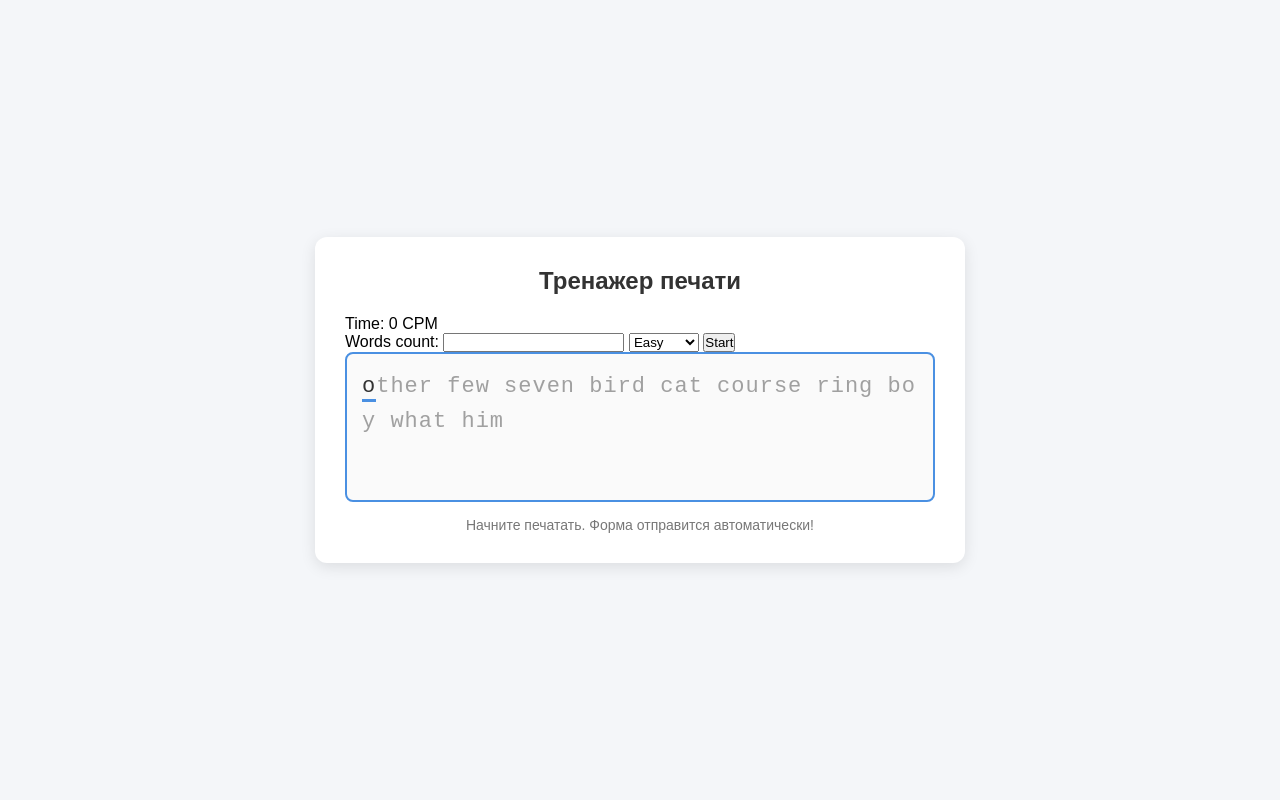
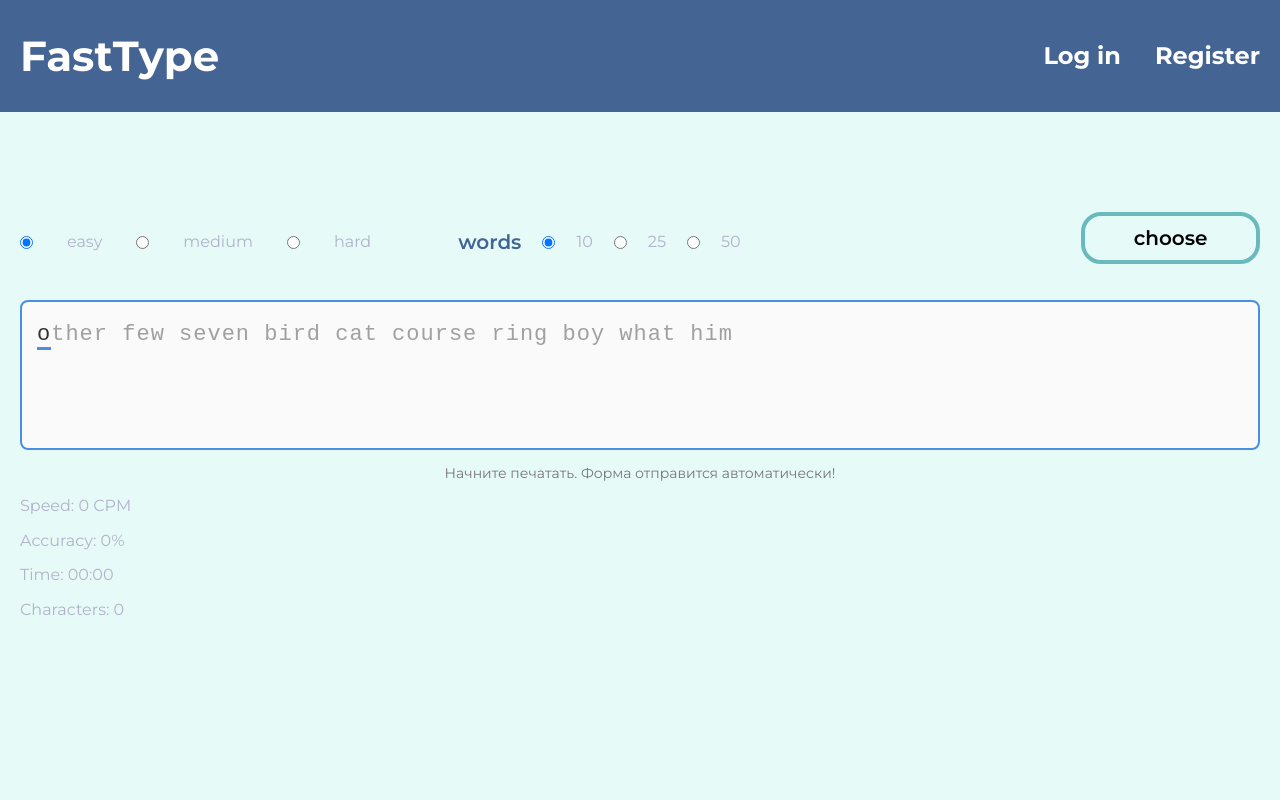
Before and after one commit to Benya222/FastType, a Flask app: page / in a window 1280 px wide. Run offline with Flask 3, Linux system fonts and the light colour scheme; some libraries are stand-ins or nearby versions.

Commit message:
add index route and some style

```diff
--- a/app.py
+++ b/app.py
@@ -1,44 +1,117 @@
-from flask import Flask, render_template, request
-from services import generate_random_words, cpm_func
+from flask import Flask, render_template, request, session, redirect, url_for
+from services import generate_random_words, cpm_func, accuracy_func, user_time_func
+from action_db import *
 from models import init_db
+from werkzeug.security import generate_password_hash, check_password_hash
 
 app = Flask(__name__)
+app.secret_key = "laldsodeik*"
 
 init_db()
 
+#-------------------------------
+def is_logged():
+    return 'user' in session
+
+
+#-------------------------------
+
+
+
+
+
+
+
 @app.route('/', methods= ['GET', 'POST'])
 def index():
-    text = " ".join(generate_random_words(10, 'easy'))
     cpm = 0
+    accuracy = 0
+    user_time = "00:00"
+    user_char = 0
+
+
     if request.method == 'POST':
         time_spent = request.form.get('time_spent')
         user_text = request.form.get('user_text')
-        words_count = request.form.get('words_count')
-        difficulty = request.form.get('difficulty')
-
-        if words_count and difficulty:
-            words_count = int(words_count)
-            text = " ".join(generate_random_words(words_count, difficulty))
+        words_count = request.form.get('words_count', 10)
+        difficulty = request.form.get('difficulty', 'easy')
 
         if time_spent and user_text:
             time_spent_sec = float(time_spent)
             cpm = cpm_func(time_spent_sec, user_text)
+            original = session['original_text']
+            accuracy = accuracy_func(original, user_text)
+            user_char = len(user_text)
+            user_time = user_time_func(time_spent_sec)
 
+        words_count = int(words_count)
+        text = " ".join(generate_random_words(words_count, difficulty))
+        session["original_text"] = text
 
-    return render_template('index.html', target_text = text, cpm= cpm)
+    else:
+        text = " ".join(generate_random_words(10, 'easy'))
+        session["original_text"] = text
+
+    return render_template(
+                            'index.html',
+                            target_text = text,
+                            cpm= cpm,
+                            accuracy= accuracy,
+                            user_char= user_char,
+                            user_time= user_time,
+                            logged= is_logged()
+                            )
 
 
 
-@app.route('/login')
-def login():
-    return
+@app.route('/register', methods= ['GET', 'POST'])
+def register():
+
+    if request.method == 'POST':
+        name = request.form.get('name')
+        password = request.form.get('password')
+
+        if user_exists(name):
+            # flash
+            return redirect(url_for('register'))
+
+        else:
+            hash_pass = generate_password_hash(password)
+            add_user(name, hash_pass)
+            # flash
+            return redirect(url_for('login'))
+
+    return render_template('register.html')
 
 
-@app.route('/register')
-def register():
-    return
+@app.route('/login', methods= ['GET', 'POST'])
+def login():
+
+    if request.method == 'POST':
+        name = request.form.get('name')
+        password = request.form.get('password')
+
+        if not user_exists(name):
+            # flash
+            return redirect(url_for('login'))
+
+        user = get_user_by_name(name)
+        if not check_password_hash(user.password, password):
+            #flash
+            return redirect(url_for('login'))
+
+        session['user'] = user.name
+        #flash
+        return redirect(url_for('index'))
+
+    return render_template('login.html')
 
 
+@app.route('/logout')
+def loguot():
+    session.pop('user')
+    #flash
+    return redirect(url_for('login'))
 
 
 app.run(debug=True)
--- a/services.py
+++ b/services.py
@@ -10,3 +10,16 @@ def generate_random_words(count: int, difficult: str) -> list:
 def cpm_func(time_sec: float, text):
     length = len(text)
     return round((length / time_sec) * 60)
+
+
+
+def accuracy_func(original: str, typed: str) -> int:
+    correct = sum(a == b for a, b in zip(original, typed))
+    accuracy = (correct / len(original)) * 100
+    return round(accuracy)
+
+def user_time_func(time_spent: float) -> str:
+    total_seconds = round(time_spent)
+    minutes, seconds = divmod(total_seconds, 60)
+
+    return f"{minutes:02d}:{seconds:02d}"
--- /dev/null
+++ b/static/css/style.css
@@ -0,0 +1,117 @@
+:root {
+  --primary-color: #416693;
+  --bg-color: #E6FAF8;
+  --gray-text-color: #B1B3CA;
+  --white-color: #fff;
+  --black-color: #000000;
+  --header-bg-color: #446493;
+  --accent-color: #68BABD;
+}
+
+body {
+  font-family: 'Montserrat', sans-serif;
+  color: var(--gray-text-color);
+  background-color: var(--bg-color);
+}
+
+.container {
+  max-width: 1270px;
+  margin: 0 auto;
+  padding-left: 15px;
+  padding-right: 15px;
+}
+
+.link {
+  text-decoration: none;
+}
+
+.btn {
+  display: flex;
+  align-items: center;
+
+  height: 52px;
+  padding: 16px 48.5px;
+  margin-left: auto;
+
+  font-weight: 600;
+  font-size: 20px;
+  line-height: 1em;
+  letter-spacing: 0%;
+  color: var(--black-color);
+  background-color: var(--bg-color);
+  border: 4px solid var(--accent-color);
+  border-radius: 20px;
+
+}
+
+/* header */
+
+.header {
+  background-color: var(--header-bg-color);
+}
+
+
+.container--header {
+  display: flex;
+  align-items: center;
+  padding-top: 32px;
+  padding-bottom: 32px;
+}
+
+
+.logo {
+  display: block;
+  font-weight: 700;
+  font-size: 42px;
+  /* line-height */
+  letter-spacing: 0%;
+  color: var(--white-color);
+}
+
+.auth {
+  display: flex;
+  margin-left: auto;
+  gap: 34px;
+}
+
+.auth__btn {
+  display: block;
+  color: var(--white-color);
+  font-weight: 700;
+  font-size: 24px;
+}
+/* form words */
+
+.words {
+  display: flex;
+  margin-top: 100px;
+  margin-bottom: 28px;
+}
+
+.words__label {
+  font-weight: 400;
+  font-size: 16px;
+  line-height: 1.25em;
+  letter-spacing: 0%;
+}
+
+.words__text {
+  font-weight: 600;
+  font-size: 20px;
+  line-height: 1em;
+  letter-spacing: 0%;
+  color: var(--primary-color);
+}
+
+.words__difficult {
+  display: flex;
+  align-items: center;
+  gap: 34px;
+  margin-right: 87px;
+}
+
+.words__count {
+  display: flex;
+  align-items: center;
+  gap: 21px;
+}
--- a/templates/index.html
+++ b/templates/index.html
@@ -3,9 +3,19 @@
   <head>
     <meta charset="UTF-8" />
     <meta name="viewport" content="width=device-width, initial-scale=1.0" />
+    <link rel="stylesheet"
+      href="https://cdnjs.cloudflare.com/ajax/libs/modern-normalize/3.0.1/modern-normalize.min.css"
+      integrity="sha512-q6WgHqiHlKyOqslT/lgBgodhd03Wp4BEqKeW6nNtlOY4quzyG3VoQKFrieaCeSnuVseNKRGpGeDU3qPmabCANg=="
+      crossorigin="anonymous"
+      referrerpolicy="no-referrer"
+    />
+    <link rel="preconnect" href="https://fonts.googleapis.com">
+    <link rel="preconnect" href="https://fonts.gstatic.com" crossorigin>
+    <link href="https://fonts.googleapis.com/css2?family=Montserrat:wght@100..900&display=swap" rel="stylesheet">
     <title>Тренажер печати</title>
+    <link rel="stylesheet" href="{{ url_for('static', filename= 'css/style.css') }}">
     <style>
-      /* Базовые сбросы и стили страницы */
+      /* Базовые сбросы и стили страницы
       * {
         box-sizing: border-box;
         margin: 0;
@@ -35,7 +45,7 @@
         margin-bottom: 20px;
         color: #333;
         text-align: center;
-      }
+      } */
 
       /* ================================================================
            1. КОНТЕЙНЕР НАЛОЖЕНИЯ СЛОЕВ
@@ -116,20 +126,42 @@
     </style>
   </head>
   <body>
-    <div class="card">
-      <h2>Тренажер печати</h2>
-			<p>Time: {{ cpm }} CPM</p>
-      <form method="post">
-        <label>
-          Words count:
-          <input type="number" name="words_count" />
-        </label>
-				<select name="difficulty">
-					<option value="easy">Easy</option>
-					<option value="medium">Medium</option>
-					<option value="hard">Hard</option>
-				</select>
-				<button type="submit">Start</button>
+    <header class="header">
+      <div class="container container--header">
+        <a href="#" class="logo link">FastType</a>
+        <div class="auth">
+          {% if logged %}
+          <a href="{{ url_for('logout') }}" class="auth__btn link">Log out</a>
+          {% else %}
+          <a href="{{ url_for('login') }}" class="auth__btn link">Log in</a>
+          <a href="{{ url_for('register') }}" class="auth__btn link">Register</a>
+          {% endif %}
+        </div>
+      </div>
+    </header>
+    <main>
+      <div class="container">
+        <form method="post" class="words">
+          <div class="words__difficult">
+            <input type="radio" name="difficulty" id="easy" value="easy" checked>
+            <label for="easy" class="words__label">easy</label>
+            <input type="radio" name="difficulty"  id="medium" value="medium">
+            <label for="medium" class="words__label">medium</label>
+            <input type="radio" name="difficulty"  id="hard" value="hard">
+            <label for="hard" class="words__label">hard</label>
+          </div>
+
+          <div class="words__count">
+            <p class="words__text">words</p>
+            <input type="radio" name="words_count" id="count_10" value="10" checked>
+            <label for="count_10" class="words__label">10</label>
+            <input type="radio" name="words_count" id="count_25" value="25">
+            <label for="count_25" class="words__label">25</label>
+            <input type="radio" name="words_count" id="count_50" value="50">
+            <label for="count_50" class="words__label">50</label>
+          </div>
+
+          <button type="submit" class="btn">choose</button>
         </form>
 
         <form id="typingForm" method="POST">
@@ -148,8 +180,13 @@
         </form>
 
         <p class="info-text">Начните печатать. Форма отправится автоматически!</p>
+        <p>Speed: {{ cpm }} CPM</p>
+        <p>Accuracy: {{ accuracy }}%</p>
+        <p>Time: {{ user_time }}</p>
+        <p>Characters: {{ user_char }}</p>
       </div>
 
+    </main>
     <script>
       // ================================================================
       // 1. ДАННЫЕ И МЕТКИ ДЛЯ JINJA2
```
Also changed, not shown: action_db.py (+8 -2 lines), templates/login.html (added, +22 -0 lines), templates/register.html (added, +22 -0 lines), 1 other file. Lines whose indentation alone changed are shown as unchanged.
